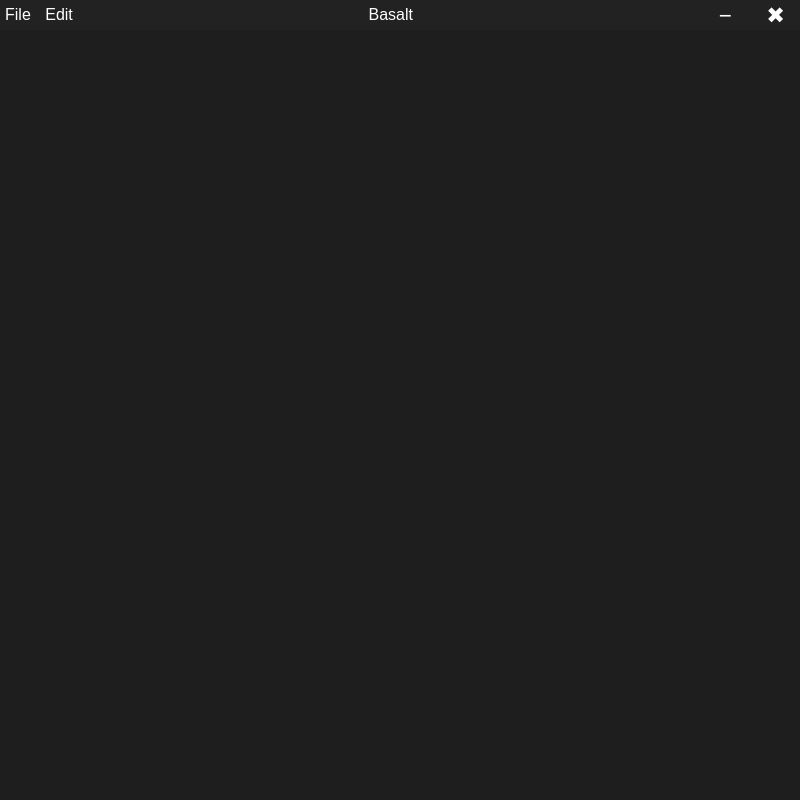
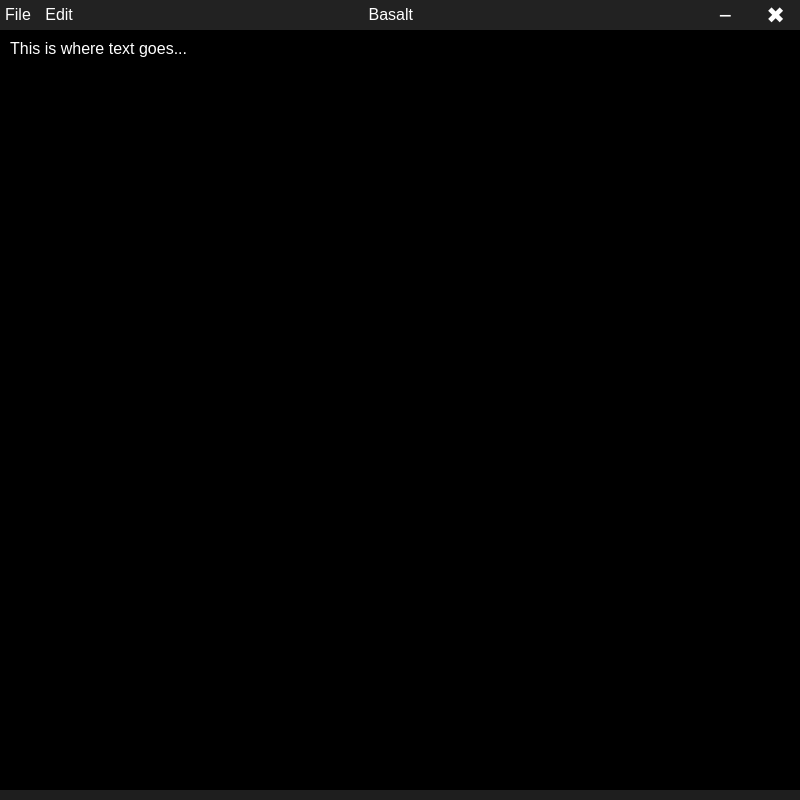
Before and after one commit to alizardguy/Basalt, an Electron app: page Basalt/app/index.html in a window 800 px wide. Drawn offline with Linux system fonts and the light colour scheme; no server answers.

```diff
--- a/Basalt/app/index.html
+++ b/Basalt/app/index.html
@@ -7,6 +7,7 @@
     <title>Basalt</title>
     <link rel="stylesheet" href="../style/main.css">
     <link rel="stylesheet" href="../style/topbar.css">
+    <link rel="stylesheet" href="../style/textArea.css">
   </head>
   <body>
     <!-- top bar -->
@@ -43,6 +44,7 @@
     </nav>
 
     <!-- main -->
+    <textarea class="mainTextArea" id="mainTextField">This is where text goes...</textarea>
 
     <!-- connected js -->
     <script src="../js/window.js" defer type="module"></script>
--- a/Basalt/js/openFile.js
+++ b/Basalt/js/openFile.js
@@ -1,6 +1,9 @@
 /* element constants */
 const openFile = document.getElementById('open-file');
 const openFolder = document.getElementById('open-folder');
+
+/* text element constants */
+const mainTextField = document.getElementById('mainTextField');
 
 /* event listeners */
 document.getElementById("open-file").addEventListener("click", openFilePrompt);
@@ -15,4 +18,5 @@
     console.log("file loading started");
     console.log("file path: " + filePath);
     console.log("file data: " + fileData);
+    mainTextField.textContent = fileData;
 })
--- a/Basalt/style/main.css
+++ b/Basalt/style/main.css
@@ -9,6 +9,10 @@
     background-color: #1e1e1e;
     color: white;
     -webkit-app-region: no-drag;
+    height: 95vh;
+    width: 100vw;
+    margin: 0;
+    padding: 0;
 }
 
 /* block select */
--- /dev/null
+++ b/Basalt/style/textArea.css
@@ -0,0 +1,15 @@
+.mainTextArea{
+    resize: none;
+    outline: none;
+    border: none;
+    display: flex;
+    flex-flow: column;
+    background-color: #000000;
+    color: white;
+    box-sizing: border-box;
+    width: 100%;
+    height: 100%;
+    padding: 10px;
+
+    font-size: 2vw;
+}
```
Also changed, not shown: Basalt/index.js (+8 -0 lines).
